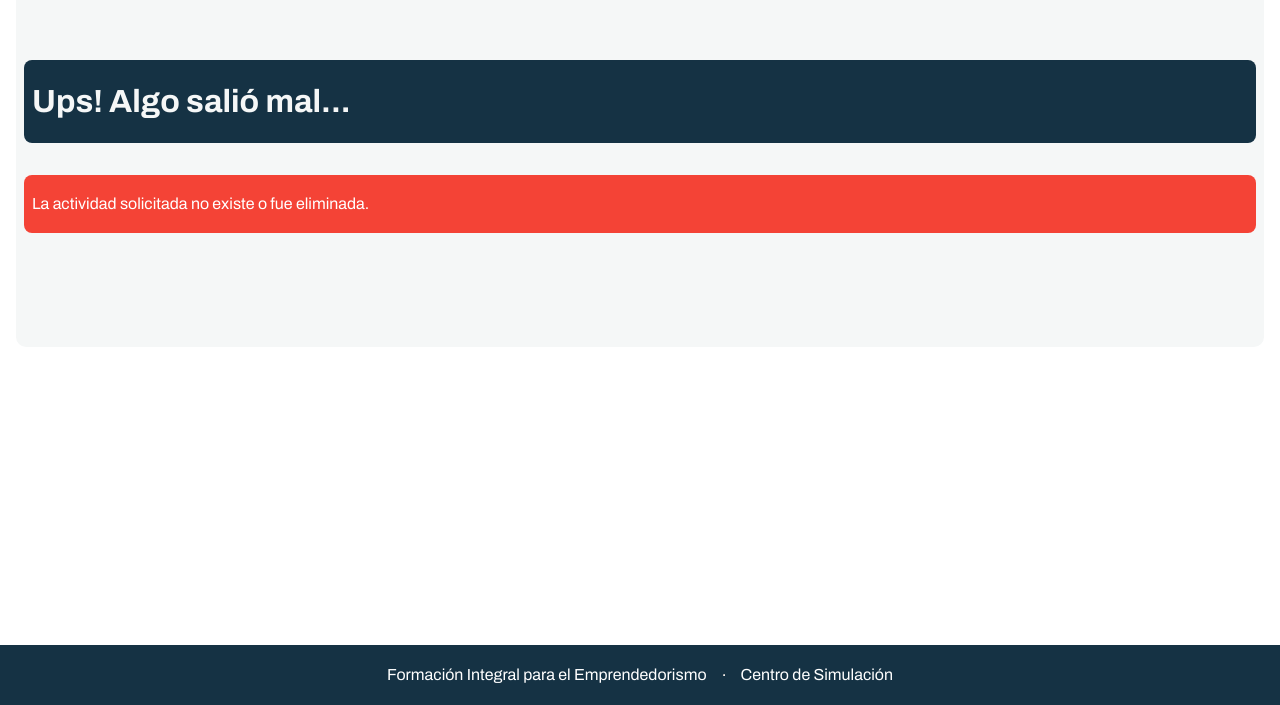
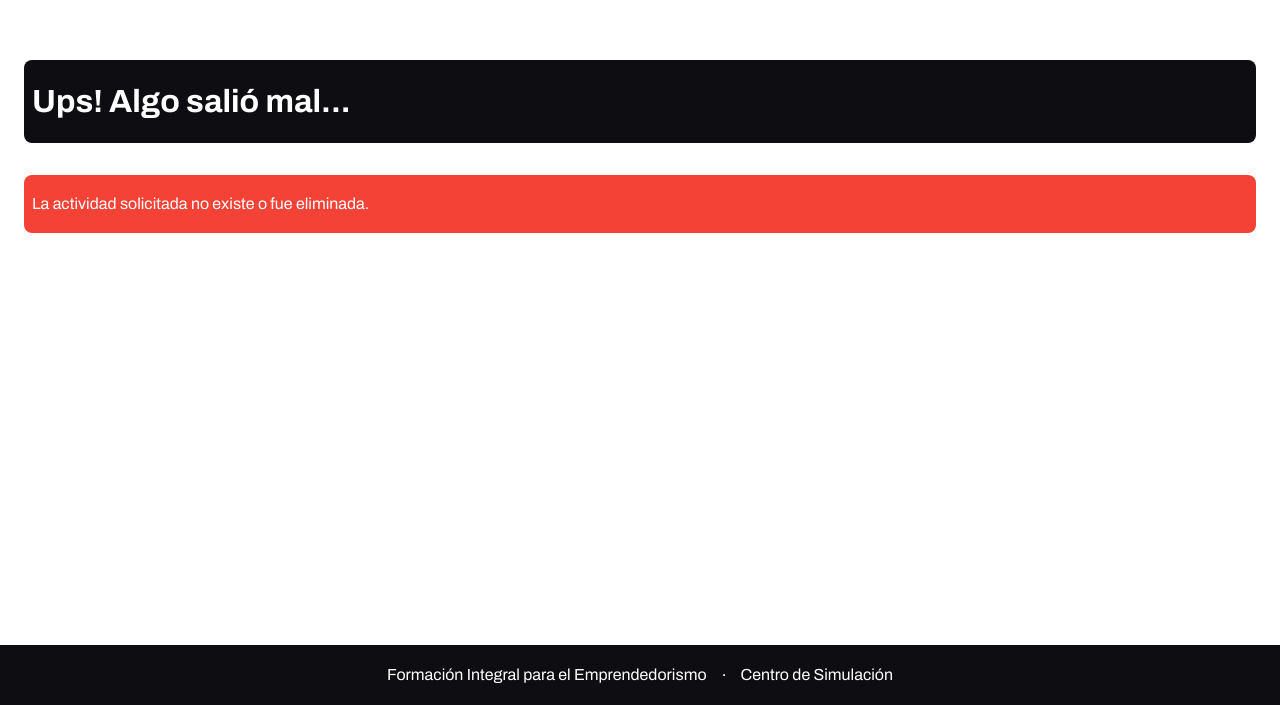
Before and after one commit to EduADistancia/FIPE, an Angular app: page /error404 in a window 1280 px wide. Shown: the part 113-818 px from the top of the page. Built offline with nearby package versions, Linux system fonts and the light colour scheme.

Commit message:
Cambio de paleta de colores

```diff
--- a/src/app/app.component.css
+++ b/src/app/app.component.css
@@ -3,7 +3,8 @@ footer {
     height: 60px;
     display: flex;
     color: var(--white);
-    background-color: var(--dark-blue);
+    /* background-color: var(--dark-blue); */
+    background-color: var(--dark-grey);
     position: absolute;
     bottom: 0;
 
--- a/src/app/components/header-activity/header-activity.component.css
+++ b/src/app/components/header-activity/header-activity.component.css
@@ -2,7 +2,8 @@
     text-align: center;
     margin-bottom: 40px;
     padding-bottom: 30px;
-    border-bottom: 2px solid var(--light-blue);
+    /* border-bottom: 2px solid var(--light-blue); */
+    border-bottom: 2px solid var(--dark-grey);
 }
 
 .course-title {
@@ -29,11 +30,15 @@
 }
 
 .info-card {
-    background-color: var(--light-blue);
+    /* background-color: var(--light-blue); */
+    background-color: var(--white);
+    color: var(--dark-blue);
     padding: 25px;
     border-radius: 10px;
     margin-bottom: 40px;
-    border-left: 5px solid var(--dark-blue);
+    /* border-left: 5px solid var(--dark-blue); */
+    border: 1px solid var(--red);
+    border-left: 5px solid var(--red);
 }
 
 .info-card h2 {
@@ -45,11 +50,13 @@
 
 .info-card p {
     margin-bottom: 12px;
+    color: var(--dark-blue);
 }
 
 .score {
     display: inline-block;
-    background-color: var(--dark-blue);
+    /* background-color: var(--dark-blue); */
+    background-color: var(--light-grey);
     color: var(--white);
     padding: 8px 16px;
     border-radius: 6px;
--- a/src/app/components/types/group-table/group-table.component.css
+++ b/src/app/components/types/group-table/group-table.component.css
@@ -29,6 +29,7 @@
     margin: 1rem 2rem;
     background-color: var(--light-grey);
     color: var(--dark-blue);
+    color: var(--white);
     cursor: pointer;
     touch-action: none;
     width: max-content;
--- a/src/app/components/types/group-table/group-table.component.ts
+++ b/src/app/components/types/group-table/group-table.component.ts
@@ -100,6 +100,7 @@ export class GroupTableComponent {
   }
 
   private addCheck(correct: boolean): string {
-    return correct ? '✔️' : '❌';
+    // return correct ? '✔️' : '❌';
+    return correct ? '✅' : '❌';
   }
 }
--- a/src/app/pages/error404/error404.component.css
+++ b/src/app/pages/error404/error404.component.css
@@ -3,15 +3,18 @@
     display: flex;
     flex-direction: column;
     justify-content: center;
-    background-color: var(--light-grey);
+    /* background-color: var(--light-grey); */
+    background-color: var(--white);
     border-radius: 10px;
     margin: 1rem;
     padding: 1rem 0;
 }
 
 .errorTitle {
-    background-color: var(--dark-blue);
-    color: var(--light-grey);
+    /* background-color: var(--dark-blue); */
+    background-color: var(--dark-grey);
+    /* color: var(--light-grey); */
+    color: var(--white);
     border-radius: 8px;
     padding: 1rem 0.5rem;
     margin: 1rem 0.5rem;
--- a/src/app/pages/main/main.component.css
+++ b/src/app/pages/main/main.component.css
@@ -1,6 +1,6 @@
 .container {
     max-width: 1000px;
-    background-color: var(--blanco);
+    background-color: var(--white);
     box-shadow: 0 0 30px rgba(0, 0, 0, 0.08);
     border-radius: 12px;
 }
--- a/src/styles.css
+++ b/src/styles.css
@@ -10,8 +10,8 @@
 
 body {
     font-family: 'Archivo', sans-serif;
-    background-color: var(--blanco);
-    color: var(--gris-oscuro);
+    background-color: var(--white);
+    color: var(--dark-blue);
     line-height: 1.6;
     position: relative;
     min-height: 100vh;
--- a/src/styles/cases.css
+++ b/src/styles/cases.css
@@ -1,9 +1,12 @@
 .case {
-    background-color: var(--light-grey);
+    /* background-color: var(--light-grey); */
+    background-color: var(--white);
     padding: 25px;
     border-radius: 10px;
     margin-bottom: 40px;
-    border-top: 4px solid var(--dark-blue);
+    /* border-top: 4px solid var(--dark-blue); */
+    border: 1px solid var(--dark-grey);
+    border-top: 4px solid var(--dark-grey);
 }
 
 .case-header {
@@ -20,7 +23,8 @@
 }
 
 .case-score {
-    background-color: var(--dark-blue);
+    /* background-color: var(--dark-blue); */
+    background-color: var(--light-grey);
     color: var(--white);
     padding: 6px 12px;
     border-radius: 6px;
@@ -36,7 +40,8 @@
 }
 
 .situation {
-    background-color: rgba(141, 226, 214, 0.2);
+    /* background-color: rgba(141, 226, 214, 0.2); */
+    background-color: var(--white);
     padding: 18px;
     border-radius: 8px;
     margin-bottom: 25px;
@@ -105,7 +110,8 @@
 }
 
 .btn-check {
-    background-color: var(--dark-blue);
+    /* background-color: var(--dark-blue); */
+    background-color: var(--dark-grey);
     color: var(--white);
     border: none;
     padding: 16px 40px;
@@ -120,7 +126,8 @@
 }
 
 .btn-check:hover {
-    background-color: #0f2533;
+    /* background-color: #0f2533; */
+    background-color: var(--light-grey);
     transform: translateY(-2px);
     box-shadow: 0 5px 15px rgba(0, 0, 0, 0.1);
 }
@@ -144,7 +151,8 @@
     justify-content: center;
     border-radius: 4px;
     background-color: var(--incorrect);
-    color: var(--light-grey);
+    /* color: var(--light-grey); */
+    color: var(--white);
 }
 
 @media (max-width: 768px) {
--- a/src/styles/colors.css
+++ b/src/styles/colors.css
@@ -2,9 +2,19 @@
     --dark-blue: #153244;
     --light-blue: #8DE2D6;
     --yellow: #FFCC00;
-    --dark-grey: #3C3C3B;
+    /* --dark-grey: #3C3C3B; */
     --white: #FFFFFF;
-    --light-grey: #F5F7F7;
+    /* --light-grey: #F5F7F7; */
     --correct: #4CAF50;
     --incorrect: #F44336;
+
+    /* Cambios de imagen */
+    /* Rojo: */
+    --red: #D7263D;
+    /* Gris oscuro: */
+    --dark-grey: #0E0E12;
+    /* Gris claro: */
+    --light-grey: #707070;
+    /* Blanco: */
+    /* FFFFFF */
 }
```
